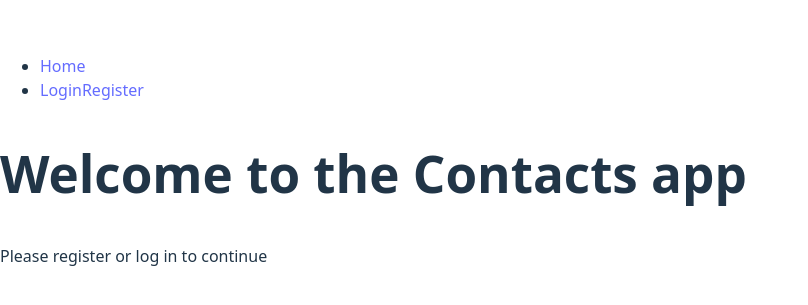
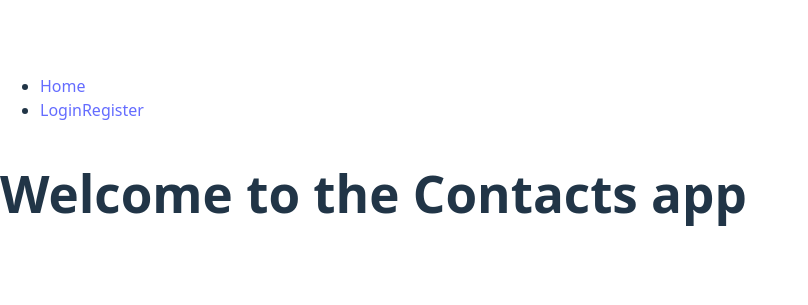
Before and after one commit to Rybalko-Andrii/goit-react-hw-08, a React (Vite) app: page / in a window 1280 px wide. Shown: the part 239-544 px from the top of the page, without its empty margins (0-808 px from the left). Built offline with nearby package versions, Linux system fonts and the light colour scheme.

Commit message:
Upd without styles

```diff
--- a/src/pages/HomePage/HomePage.jsx
+++ b/src/pages/HomePage/HomePage.jsx
@@ -4,7 +4,6 @@ const HomePage = () => {
   return (
     <section>
       <h1>Welcome to the Contacts app</h1>
-      <p>Please register or log in to continue</p>
     </section>
   );
 };
```
